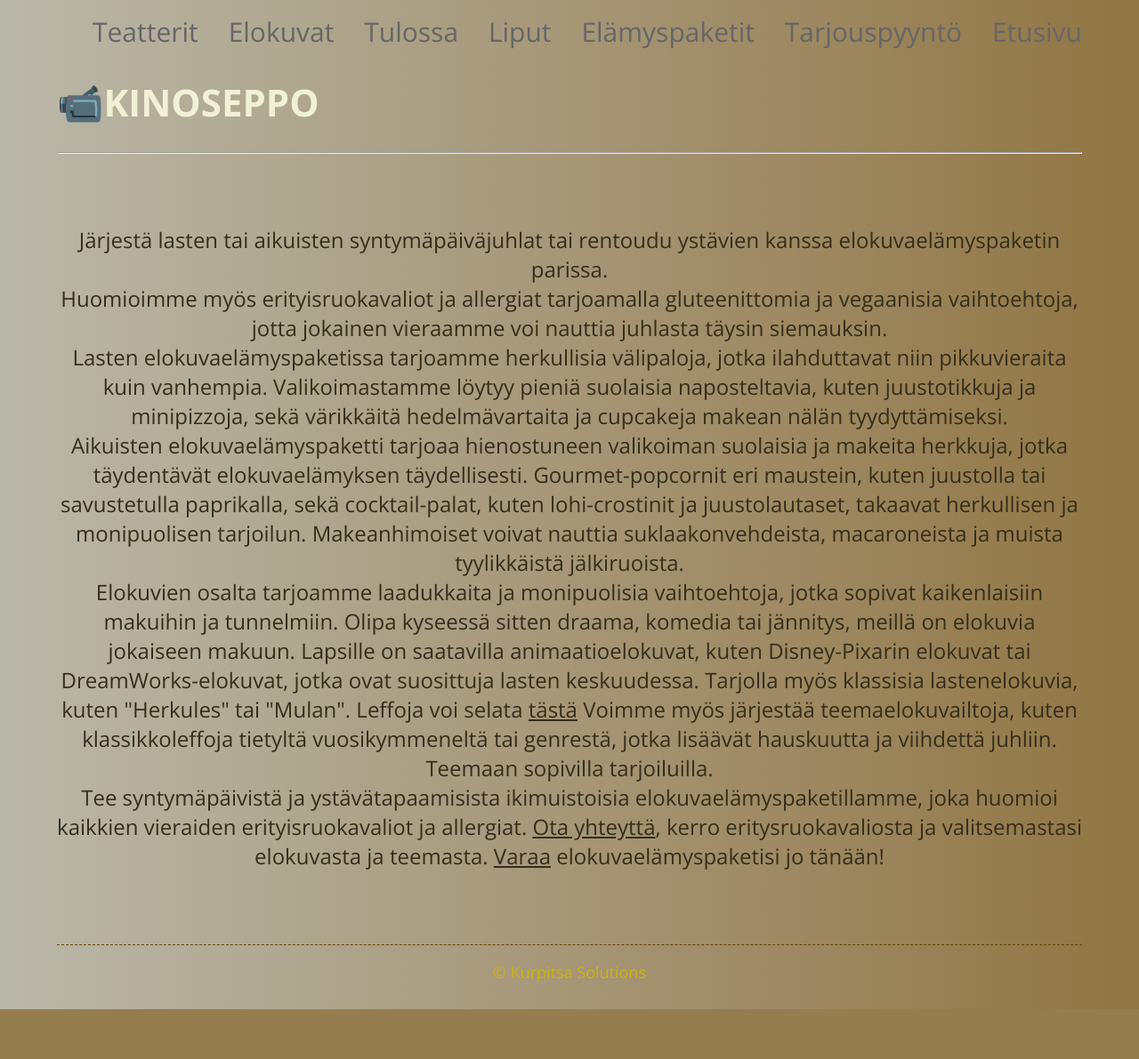
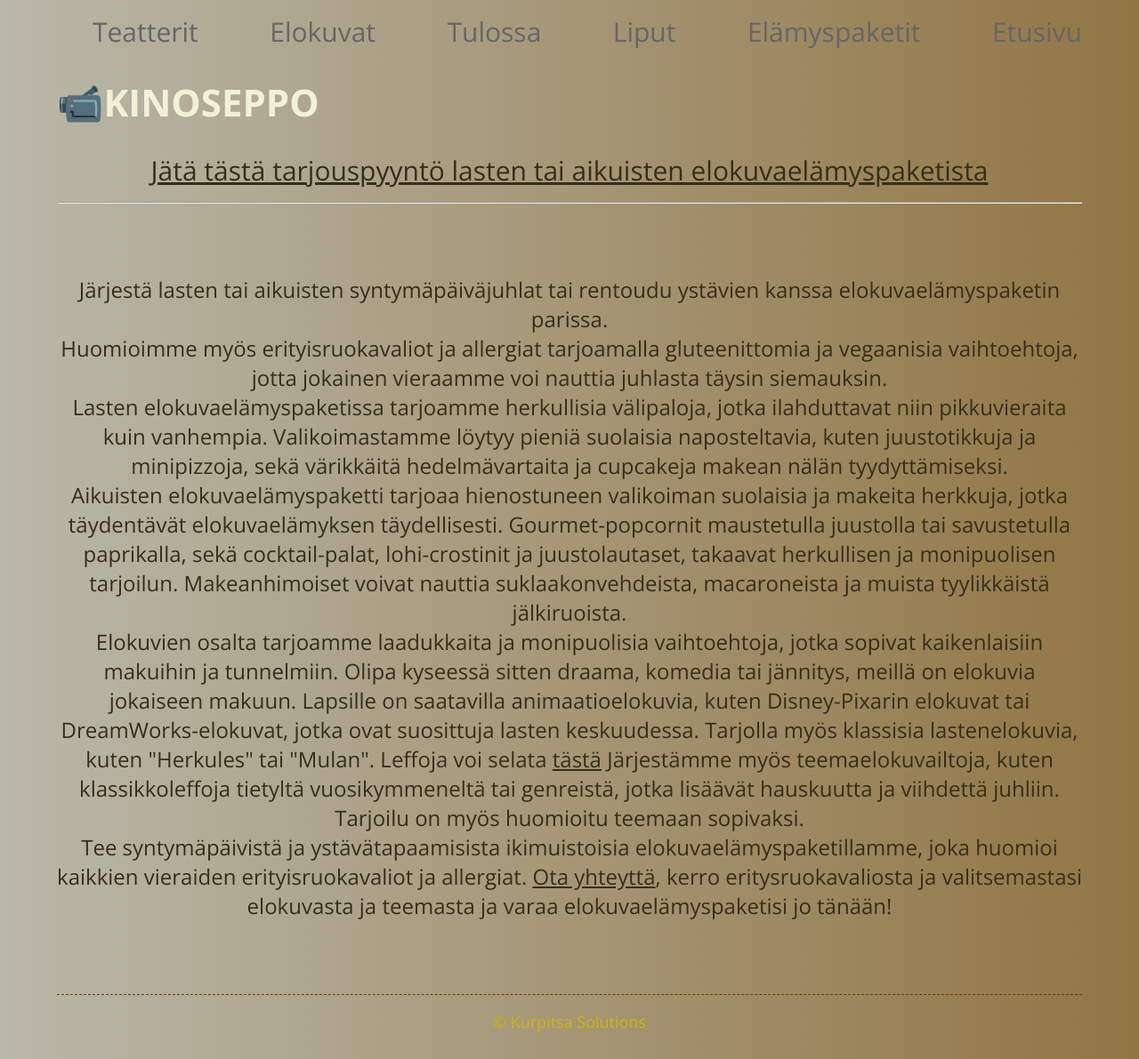
Before and after one commit to LottaSaarinen/kinoseppo, a PHP site: page /elamys.php in a window 1280 px wide. Shown: the whole page at 89% size. Before the commit the page ends 1135 px from the top, so only its background shows below. Run offline with PHP 8.4, Linux system fonts and the light colour scheme.

Commit message:
tekstiä muokattu ja tarjouspyyntölinkki siirretty elämyspaketit sivulle

```diff
--- a/elamys.php
+++ b/elamys.php
@@ -1,21 +1,23 @@
 <?php
 include 'yla.php';
 ?>
-       <hr></hr>     <br>
-             <p>Järjestä lasten tai aikuisten syntymäpäiväjuhlat tai rentoudu ystävien kanssa elokuvaelämyspaketin parissa.
+<a href="tarjous.php">Jätä tästä tarjouspyyntö lasten tai aikuisten elokuvaelämyspaketista</a>
+
+       <hr><br>
+<p>Järjestä lasten tai aikuisten syntymäpäiväjuhlat tai rentoudu ystävien kanssa elokuvaelämyspaketin parissa.
 <br>
 Huomioimme myös erityisruokavaliot ja allergiat tarjoamalla gluteenittomia ja vegaanisia vaihtoehtoja, jotta jokainen vieraamme voi nauttia juhlasta täysin siemauksin.
 <br>
 Lasten elokuvaelämyspaketissa tarjoamme herkullisia välipaloja, jotka ilahduttavat niin pikkuvieraita kuin vanhempia. Valikoimastamme löytyy pieniä suolaisia naposteltavia, kuten juustotikkuja ja minipizzoja, sekä värikkäitä hedelmävartaita ja cupcakeja makean nälän tyydyttämiseksi.
 <br>
-Aikuisten elokuvaelämyspaketti tarjoaa hienostuneen valikoiman suolaisia ja makeita herkkuja, jotka täydentävät elokuvaelämyksen täydellisesti. Gourmet-popcornit eri maustein, kuten juustolla tai savustetulla paprikalla, sekä cocktail-palat, kuten lohi-crostinit ja juustolautaset, takaavat herkullisen ja monipuolisen tarjoilun. Makeanhimoiset voivat nauttia suklaakonvehdeista, macaroneista ja muista tyylikkäistä jälkiruoista.
+Aikuisten elokuvaelämyspaketti tarjoaa hienostuneen valikoiman suolaisia ja makeita herkkuja, jotka täydentävät elokuvaelämyksen täydellisesti. Gourmet-popcornit maustetulla juustolla tai savustetulla paprikalla, sekä cocktail-palat, lohi-crostinit ja juustolautaset, takaavat herkullisen ja monipuolisen tarjoilun. Makeanhimoiset voivat nauttia suklaakonvehdeista, macaroneista ja muista tyylikkäistä jälkiruoista.
 <br>
 Elokuvien osalta tarjoamme laadukkaita ja monipuolisia vaihtoehtoja, jotka sopivat kaikenlaisiin makuihin ja tunnelmiin. Olipa kyseessä sitten draama, komedia tai jännitys, meillä on elokuvia jokaiseen makuun.
-Lapsille on saatavilla animaatioelokuvat, kuten Disney-Pixarin elokuvat tai DreamWorks-elokuvat, jotka ovat suosittuja lasten keskuudessa. Tarjolla myös klassisia lastenelokuvia, kuten "Herkules" tai "Mulan".
+Lapsille on saatavilla animaatioelokuvia, kuten Disney-Pixarin elokuvat tai DreamWorks-elokuvat, jotka ovat suosittuja lasten keskuudessa. Tarjolla myös klassisia lastenelokuvia, kuten "Herkules" tai "Mulan".
 Leffoja voi selata <a href="haku.php">tästä</a>
-Voimme myös järjestää teemaelokuvailtoja, kuten klassikkoleffoja tietyltä vuosikymmeneltä tai genrestä, jotka lisäävät hauskuutta ja viihdettä juhliin. Teemaan sopivilla tarjoiluilla.
+Järjestämme myös teemaelokuvailtoja, kuten klassikkoleffoja tietyltä vuosikymmeneltä tai genreistä, jotka lisäävät hauskuutta ja viihdettä juhliin. Tarjoilu on myös huomioitu teemaan sopivaksi.
 <br>
-Tee syntymäpäivistä ja ystävätapaamisista ikimuistoisia elokuvaelämyspaketillamme, joka huomioi kaikkien vieraiden erityisruokavaliot ja allergiat. <a href="tarjous.php">Ota yhteyttä</a>, kerro eritysruokavaliosta ja valitsemastasi elokuvasta ja teemasta. <a href="liput.php">Varaa</a> elokuvaelämyspaketisi jo tänään!
+Tee syntymäpäivistä ja ystävätapaamisista ikimuistoisia elokuvaelämyspaketillamme, joka huomioi kaikkien vieraiden erityisruokavaliot ja allergiat. <a href="tarjous.php">Ota yhteyttä</a>, kerro eritysruokavaliosta ja valitsemastasi elokuvasta ja teemasta ja varaa elokuvaelämyspaketisi jo tänään!
 </p>
 <?php
 include 'ala.php';
--- a/index.php
+++ b/index.php
@@ -22,7 +22,7 @@ Elokuvateattereissamme panostamme jokaiseen yksityiskohtaan tarjotaksemme sinull
 
 <br><a href="liput.php">Varaa liput nyt</a> ja varmista paikkasi elokuvaelämyksen äärellä!
 
-Tee syntymäpäivistä ja ystävätapaamisista ikimuistoisia elokuvaelämyspaketillamme. <a href="liput.php">Varaa</a> elokuvaelämyspaketisi jo tänään!
+Tee syntymäpäivistä ja ystävätapaamisista ikimuistoisia elokuvaelämyspaketillamme. <a href="tarjous.php"> Varaa</a> elokuvaelämyspaketisi jo tänään!
 <br>Nähdään pian elokuvissa!
 </p>
 <br>
--- a/tarjous.php
+++ b/tarjous.php
@@ -15,7 +15,7 @@ include 'yla.php';
 
     <div><label>Sähköposti:</label>
     <input type="text" name="email" ></div>
-    Viesti<br>
+    Viesti: (Kerro toiveesi elokuvasta ja tarjoilusta, sekä mahdollisesta teemasta)<br>
     <textarea rows=5 cols=60 name="viesti"></textarea>
     <br><br><input type=submit value="Lähetä">
 </form>
--- a/yla.php
+++ b/yla.php
@@ -19,7 +19,6 @@
                 <li><a href="tulossa.php">Tulossa</a></li>
                <li><a href="liput.php">Liput</a></li>
                <li><a href="elamys.php">Elämyspaketit</a></li>
-               <li><a href="tarjous.php">Tarjouspyyntö</a></li>
                <li><a href="index.php">Etusivu</a></li>
               </ul>
              </nav>
```
Also changed, not shown: pyynto.php (+22 -38 lines), 2 other files.
